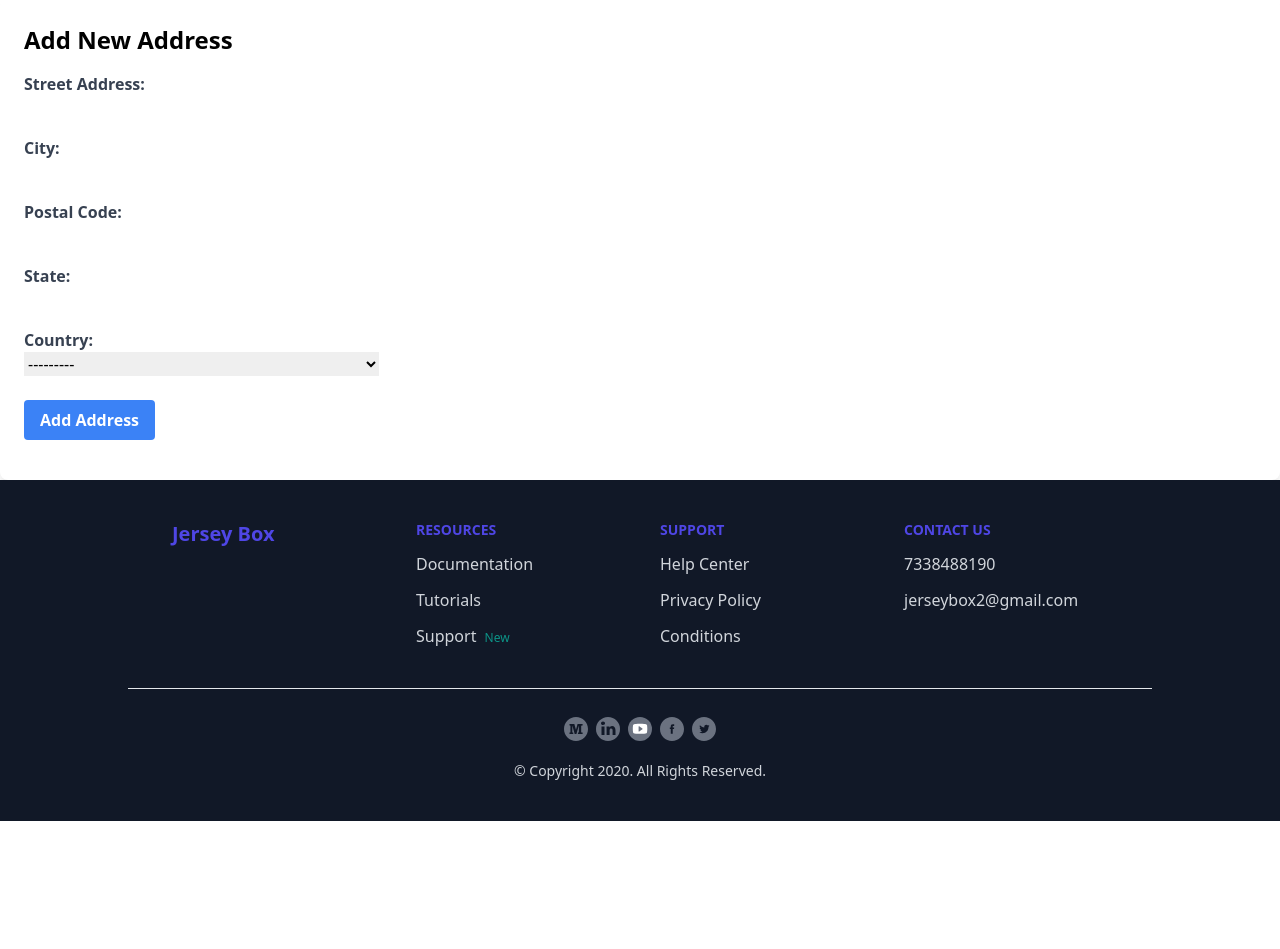
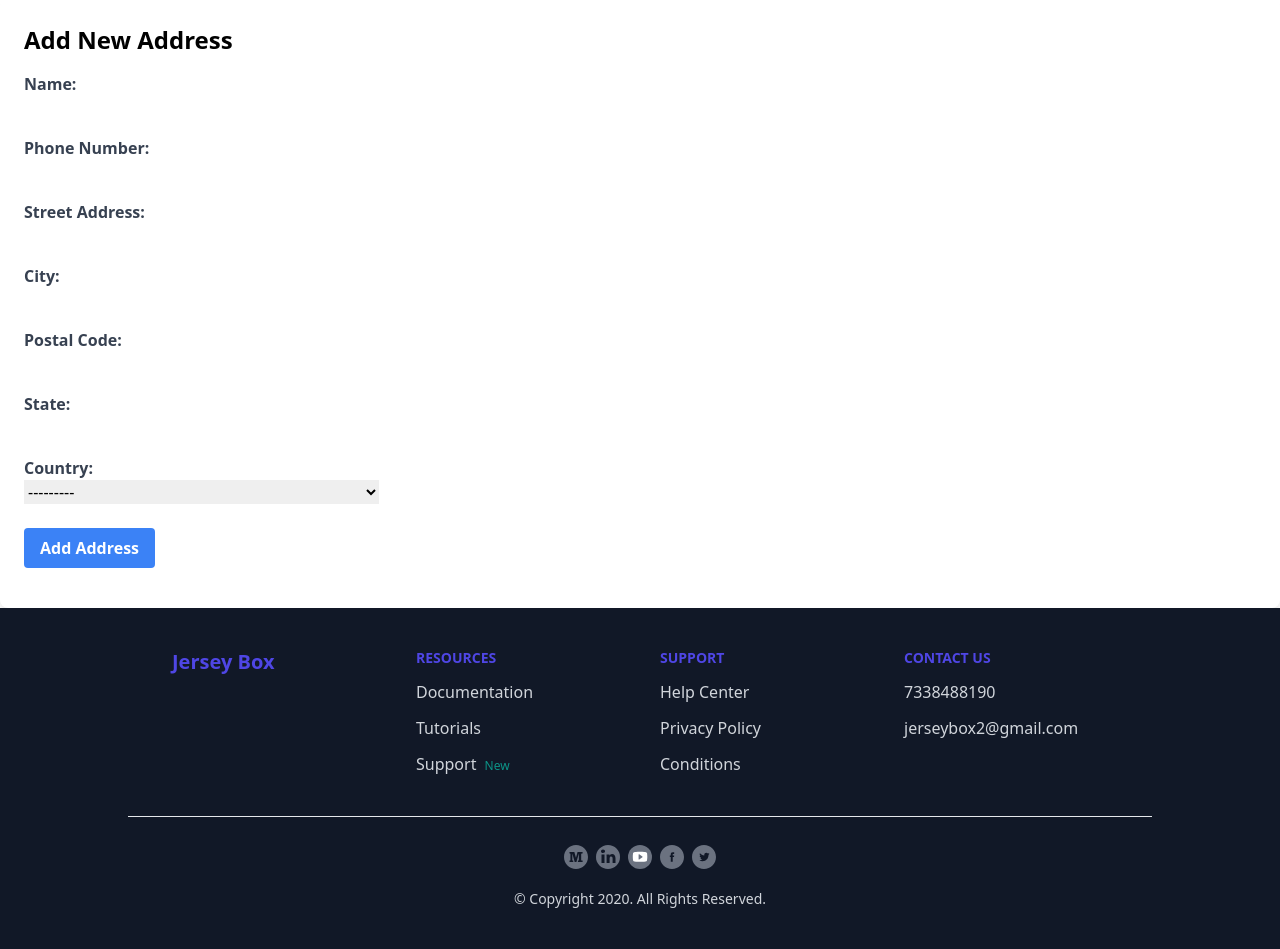
Before and after one commit to fayiz12/JerseysBox, a Django app: page /checkout/add_address/ in a window 1280 px wide. Shown: the part 96-1045 px from the top of the page. Before the commit the page ends 917 px from the top, so only its background shows below. Run offline with Django 4.2, Linux system fonts and the light colour scheme; some libraries are stand-ins or nearby versions.

Commit message:
order adding

```diff
--- a/jerseybox/order/admin.py
+++ b/jerseybox/order/admin.py
@@ -10,7 +10,7 @@ class AddressAdmin(admin.ModelAdmin):
 
 
 class OrderAdmin(admin.ModelAdmin):
-    list_display = ( 'id','user', 'order_date', 'status', 'total_price','shipping_address','shipping_method')
+    list_display = ( 'id','user', 'created_at', 'status', 'total_price','shipping_address')
 
 class OrderItemAdmin(admin.ModelAdmin):
     list_display = ('id','order','quantity','price','status')
--- a/jerseybox/order/forms.py
+++ b/jerseybox/order/forms.py
@@ -4,4 +4,4 @@ from .models import Address
 class AddressForm(forms.ModelForm):
     class Meta:
         model = Address
-        fields = ['street_address', 'city', 'postal_code', 'state', 'country']
+        fields = ['name', 'phone_number', 'street_address', 'city', 'postal_code', 'state', 'country']
--- a/jerseybox/order/models.py
+++ b/jerseybox/order/models.py
@@ -7,6 +7,8 @@ from django_countries.fields import CountryField
 class Address(models.Model):
     id = models.UUIDField(primary_key=True, default=uuid.uuid4, editable=False)
     user = models.ForeignKey(UserProfile, on_delete=models.CASCADE)
+    name = models.CharField(max_length=100,null=True)  # Add a field for recipient's name
+    phone_number = models.CharField(max_length=20,null=True)
     street_address = models.CharField(max_length=255)
     city = models.CharField(max_length=100)
     postal_code = models.CharField(max_length=20)
@@ -15,20 +17,33 @@ class Address(models.Model):
 
 
 class Order(models.Model):
+    choices=[('standard', 'Standard'), ('express', 'Express')]
     id = models.UUIDField(primary_key=True, default=uuid.uuid4, editable=False)
     user = models.ForeignKey(UserProfile, on_delete=models.CASCADE)
-    order_date = models.DateTimeField(auto_now_add=True)
+    created_at = models.DateTimeField(auto_now_add=True,null=True)
+    updated_at = models.DateTimeField(auto_now=True)
     status = models.CharField(max_length=100, default='Pending')
     total_price = models.DecimalField(max_digits=10, decimal_places=2)
     # payment = models.ForeignKey('Payment', on_delete=models.SET_NULL, null=True, blank=True)
     shipping_address = models.ForeignKey('Address', on_delete=models.SET_NULL, null=True, blank=True)
-    shipping_method = models.CharField(max_length=100)  # You can define choices for shipping methods
+
     # Add any other fields relevant to your order model
 
+    def __str__(self):
+        return f"Order {self.id} by {self.user}"
+
+
 class OrderItem(models.Model):
+
+    status_choices=[('processing', 'Processing'),
+            ('shipped', 'Shipped'),
+            ('delivered', 'Delivered')]
     id = models.UUIDField(primary_key=True, default=uuid.uuid4, editable=False)
-    order = models.ForeignKey(Order, on_delete=models.CASCADE)
+    order = models.ForeignKey(Order, on_delete=models.CASCADE, related_name='order_items')
     product = models.ForeignKey(ProductItem, on_delete=models.CASCADE)
     quantity = models.PositiveIntegerField()
     price = models.DecimalField(max_digits=10, decimal_places=2)
-    status = models.CharField(max_length=100, default='Processing')
+    status = models.CharField(max_length=100, choices=status_choices, default='processing')
+
+    def __str__(self):
+        return f"OrderItem {self.id} in Order {self.order_id}"
--- a/jerseybox/products/views.py
+++ b/jerseybox/products/views.py
@@ -342,13 +342,12 @@ class CheckOut(View):
 
 
 class AddAddressView(FormView):
-    template_name = 'add_address.html'  # Create this template
-    form_class = AddressForm
-    success_url = reverse_lazy('checkout')  # Redirect to the checkout page after adding an address
+    template_name = 'add_address.html'
+    form_class = AddressForm  # Use the custom form
+    success_url = reverse_lazy('checkout')
 
     def form_valid(self, form):
         user = self.request.user
-        # Create a new address and associate it with the current user
         address = form.save(commit=False)
         address.user = user
         address.save()
@@ -358,11 +357,10 @@ class AddAddressView(FormView):
 
 class UpdateAddressView(UpdateView):
     model = Address
-    form_class = AddressForm
-    template_name = 'update_address.html'  # Create this template
-    success_url = reverse_lazy('checkout')  # Redirect to the checkout page after updating an address
+    form_class = AddressForm  # Use the custom form
+    template_name = 'update_address.html'
+    success_url = reverse_lazy('checkout')
 
     def get_object(self, queryset=None):
-        # Retrieve the address based on the UUID provided in the URL
         address_id = self.kwargs['address_id']
         return get_object_or_404(Address, id=address_id, user=self.request.user)
--- a/jerseybox/templates/add_address.html
+++ b/jerseybox/templates/add_address.html
@@ -6,6 +6,17 @@
     <form method="post">
         {% csrf_token %}
         {{ form.non_field_errors }}
+
+
+        <div class="mb-4">
+            <label for="{{ form.street_address.id_for_label }}" class="block text-gray-700 font-semibold">Name:</label>
+            {{ form.name }}
+        </div>
+
+        <div class="mb-4">
+            <label for="{{ form.city.id_for_label }}" class="block text-gray-700 font-semibold">Phone Number:</label>
+            {{ form.phone_number }}
+        </div>
 
         <div class="mb-4">
             <label for="{{ form.street_address.id_for_label }}" class="block text-gray-700 font-semibold">Street Address:</label>
--- a/jerseybox/templates/checkout.html
+++ b/jerseybox/templates/checkout.html
@@ -34,7 +34,7 @@
                     <div class="flex items-start justify-between">
                         <label class="flex items-center">
                             <input type="radio" name="selectedAddress" value="address1" class="mr-2">
-                            Address 1: {{ address.street_address }}, {{ address.city }}, {{ address.postal_code }},{{ address.state }},{{ address.country }}
+                            Address 1: {{ address.name}},{{address.phone_number}},{{ address.street_address }}, {{ address.city }}, {{ address.postal_code }},{{ address.state }},{{ address.country }}
                         </label>
                         <a href="{% url 'update_address' address.id %}"><button class="text-blue-500 hover:underline focus:outline-none">Edit</button></a>
                     </div>
@@ -49,7 +49,7 @@
             </div>
 
             <button class="submit-button px-4 py-3 rounded-full bg-gray-800 text-white focus:ring focus:outline-none w-full text-xl font-semibold transition-colors">
-                Pay
+                Place Order
             </button>
         </div>
         <div class="col-span-1 bg-white lg:block hidden">
```
Also changed, not shown: jerseybox/templates/update_address.html (+10 -0 lines), jerseybox/order/migrations/0006_address_name_address_phone_number_and_more.py (added), jerseybox/order/migrations/0007_remove_order_order_date_order_created_at_and_more.py (added), jerseybox/order/migrations/0008_remove_order_shipping_method.py (added).
